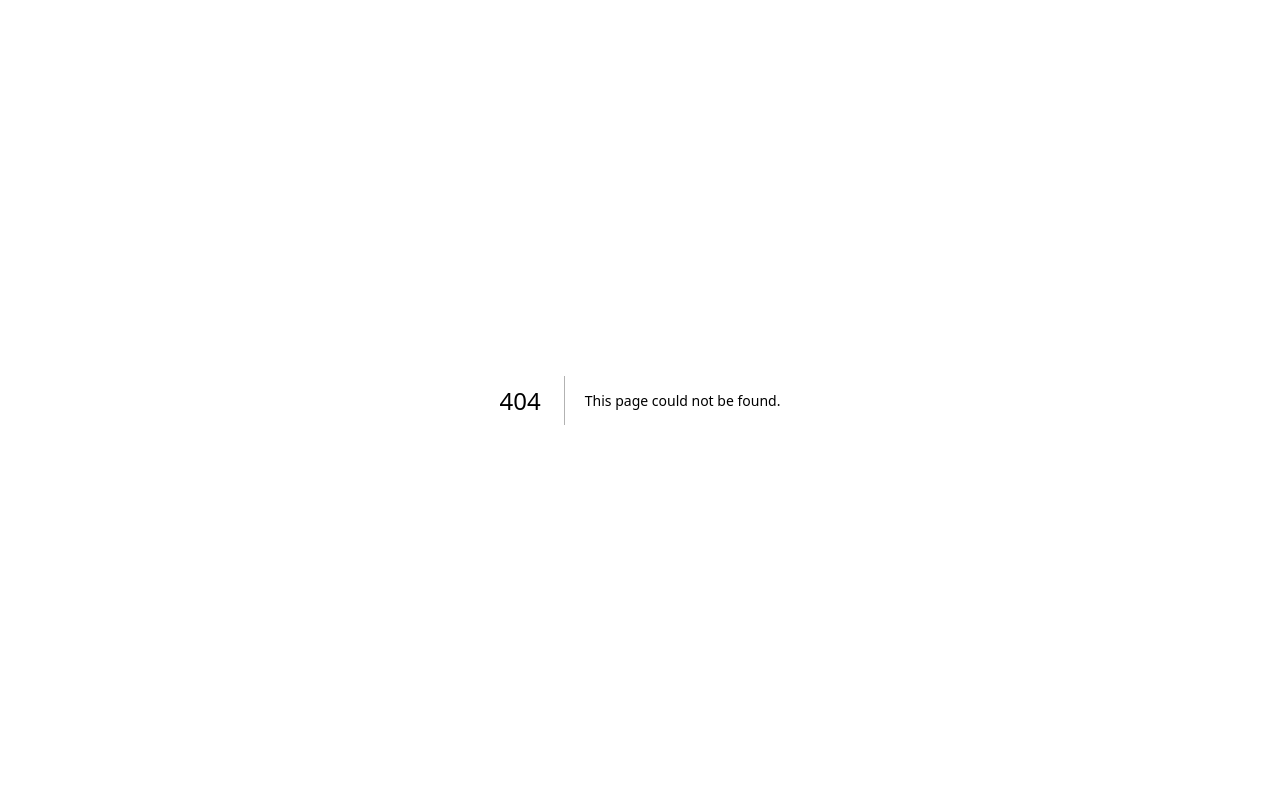
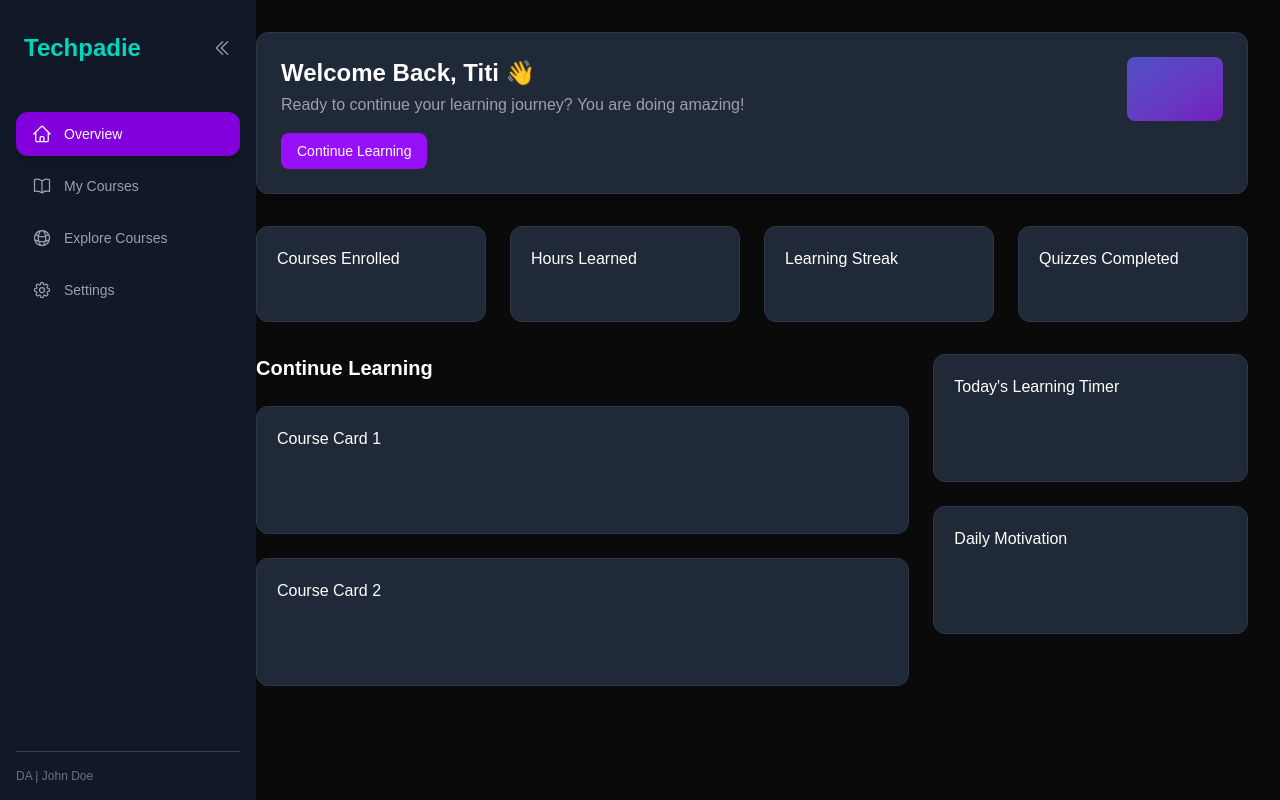
Before and after one commit to TeenGirlsinBlockchain/Techpadie, a Next.js app: page /dashboard in a window 1280 px wide. Before the commit this address had no page. Built offline with nearby package versions, Linux system fonts and the light colour scheme.

Commit message:
added new helper components for dashboard

```diff
--- /dev/null
+++ b/app/dashboard/components/Sidebar.tsx
@@ -0,0 +1,62 @@
+"use client";
+
+import Link from 'next/link';
+import { usePathname } from 'next/navigation';
+import { HomeIcon, BookOpenIcon, GlobeAltIcon, Cog8ToothIcon } from '@heroicons/react/24/outline';
+import { ChevronDoubleLeftIcon } from '@heroicons/react/24/solid';
+
+const navItems = [
+  { name: 'Overview', href: '/dashboard', icon: HomeIcon },
+  { name: 'My Courses', href: '/dashboard/my-courses', icon: BookOpenIcon },
+  { name: 'Explore Courses', href: '/dashboard/explore', icon: GlobeAltIcon },
+  { name: 'Settings', href: '/dashboard/settings', icon: Cog8ToothIcon },
+];
+
+export default function Sidebar() {
+  const pathname = usePathname();
+
+  // Helper component for individual navigation links
+  const NavLink = ({ item }: { item: typeof navItems[0] }) => {
+    const isActive = pathname === item.href;
+    return (
+      <Link
+        href={item.href}
+        className={`
+          flex items-center space-x-3 px-4 py-3 rounded-xl transition-all font-inter font-medium text-sm
+          ${isActive
+            ? 'bg-purple-700 text-white shadow-lg'
+            : 'text-zinc-400 hover:bg-zinc-800 hover:text-white'
+          }
+        `}
+      >
+        <item.icon className="h-5 w-5" />
+        <span>{item.name}</span>
+      </Link>
+    );
+  };
+
+  return (
+    <div className="flex flex-col h-full bg-[#111827] text-white p-4 w-64 fixed top-0 left-0">
+
+      {/* Logo/Brand (Eduflex replaced with Techpadie style) */}
+      <div className="flex items-center justify-between h-16 px-2 mb-8">
+        <span className="text-2xl font-inter font-bold text-teal-400">Techpadie</span>
+        <button aria-label="Collapse Sidebar" className="text-zinc-400 hover:text-white transition">
+            <ChevronDoubleLeftIcon className="h-5 w-5" />
+        </button>
+      </div>
+
+      {/* Navigation Links */}
+      <nav className="flex flex-col space-y-2 grow">
+        {navItems.map((item) => (
+          <NavLink key={item.name} item={item} />
+        ))}
+      </nav>
+
+
+      <div className="mt-4 pt-4 border-t border-zinc-700">
+        <p className="text-xs text-zinc-500">DA | John Doe</p>
+      </div>
+    </div>
+  );
+}
--- /dev/null
+++ b/app/dashboard/layout.tsx
@@ -0,0 +1,26 @@
+import React from 'react';
+import Sidebar from './components/Sidebar';
+
+// We reuse the Metadata from the root layout, but you can define new dashboard-specific metadata here
+// import type { Metadata } from "next";
+
+export default function DashboardLayout({
+  children,
+}: {
+  children: React.ReactNode;
+}) {
+  return (
+    <div className="flex min-h-screen bg-[#0A0A0A] text-white font-inter">
+
+      {/* 1. Sidebar */}
+      {/* The Sidebar is fixed and has a width of 64 (w-64) */}
+      <Sidebar />
+
+      {/* 2. Main Content Area */}
+      {/* We use pl-64 to push the main content to the right, clearing the fixed sidebar */}
+      <main className="grow pl-64 p-8">
+        {children}
+      </main>
+    </div>
+  );
+}
--- /dev/null
+++ b/app/dashboard/page.tsx
@@ -0,0 +1,53 @@
+
+export default function DashboardHome() {
+  return (
+    <div className="space-y-8">
+
+      {/* 1. Top Banner / Welcome Section */}
+      <section className="bg-[#1F2937] p-6 rounded-xl shadow-xl border border-[#2D3748]">
+        <div className="flex justify-between items-start">
+          <div>
+            <h1 className="text-2xl font-semibold text-white">
+              Welcome Back, Titi 👋
+            </h1>
+            <p className="text-zinc-400 mt-1">
+              Ready to continue your learning journey? You are doing amazing!
+            </p>
+            <button className="mt-4 px-4 py-2 bg-purple-600 text-white rounded-lg text-sm font-medium hover:bg-purple-700 transition">
+              Continue Learning
+            </button>
+          </div>
+          {/* Placeholder for the abstract illustration shown in the design */}
+          <div className="w-24 h-16 bg-linear-to-br from-indigo-500 to-purple-600 rounded-lg opacity-70"></div>
+        </div>
+      </section>
+
+      {/* 2. Key Statistics/Metrics Section */}
+      <section className="grid grid-cols-1 sm:grid-cols-2 lg:grid-cols-4 gap-6">
+        {/* Placeholder for Stat Cards (we'll build these next) */}
+        <div className="bg-[#1F2937] p-5 rounded-xl border border-[#2D3748] h-24">Courses Enrolled</div>
+        <div className="bg-[#1F2937] p-5 rounded-xl border border-[#2D3748] h-24">Hours Learned</div>
+        <div className="bg-[#1F2937] p-5 rounded-xl border border-[#2D3748] h-24">Learning Streak</div>
+        <div className="bg-[#1F2937] p-5 rounded-xl border border-[#2D3748] h-24">Quizzes Completed</div>
+      </section>
+
+      {/* 3. Main Content Grid (Learning Cards and Right Column) */}
+      <div className="grid grid-cols-1 lg:grid-cols-3 gap-6">
+
+        {/* Left Column: Course Cards (Takes 2/3 width on large screens) */}
+        <div className="lg:col-span-2 space-y-6">
+          <h2 className="text-xl font-semibold">Continue Learning</h2>
+          {/* Placeholder for Course Cards (we'll build these next) */}
+          <div className="bg-[#1F2937] p-5 rounded-xl border border-[#2D3748] h-32">Course Card 1</div>
+          <div className="bg-[#1F2937] p-5 rounded-xl border border-[#2D3748] h-32">Course Card 2</div>
+        </div>
+
+        {/* Right Column: Timer, Motivation (Takes 1/3 width on large screens) */}
+        <div className="lg:col-span-1 space-y-6">
+          <div className="bg-[#1F2937] p-5 rounded-xl border border-[#2D3748] h-32">Today&apos;s Learning Timer</div>
+          <div className="bg-[#1F2937] p-5 rounded-xl border border-[#2D3748] h-32">Daily Motivation</div>
+        </div>
+      </div>
+    </div>
+  );
+}
```
